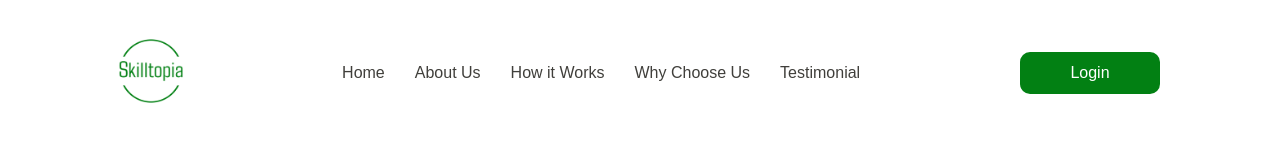
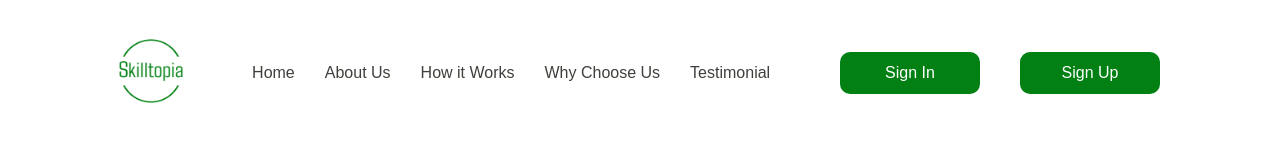
Before and after one commit to skillhataccelerator9team9/skillSwap, a React (Create React App) app in the folder client/skillswap-ui/: page / in a window 1280 px wide. Shown: the top 160 px of the page. Built offline with nearby package versions, Linux system fonts and the light colour scheme; no server answers; the HTML template or start-up script is replaced by a standard one.

Commit message:
added sign in and sign up buttons on landing page again

```diff
--- a/client/skillswap-ui/src/components/LandingPageNavBar.jsx
+++ b/client/skillswap-ui/src/components/LandingPageNavBar.jsx
@@ -31,8 +31,13 @@ const LandingPageNavBar = () => {
   }, []); // Empty array ensures this effect runs only once
 
   // Function to navigate and pass state for "Sign In" or "Sign Up"
-  const handleLogin = () => {
-    navigate('/onBoardingPage');
+  const handleLogin = (mode) => {
+    if (mode === 'signIn') {
+      navigate('/loginPage', { state: { mode } });
+    }
+    if (mode === 'signUp') {
+      navigate('/onBoardingPage', { state: { mode } });
+    }
   };
 
   return (
@@ -49,15 +54,15 @@ const LandingPageNavBar = () => {
           <a href="#testimonial" className="navbar-item">Testimonial</a>
         </div>
         <div>
-          {/* <button className="navbar-button" onClick={() => handleLogin('signIn')}>
+          <button className="navbar-button" onClick={() => handleLogin('signIn')}>
             Sign In
           </button>
           <button className="navbar-button" onClick={() => handleLogin('signUp')}>
             Sign Up
+          </button>
+          {/* <button className="navbar-button" onClick={() => handleLogin()}>
+            Login
           </button> */}
-          <button className="navbar-button" onClick={() => handleLogin()}>
-            Login
-          </button>
         </div>
       </div>
     </nav>
--- a/client/skillswap-ui/src/components/Login.jsx
+++ b/client/skillswap-ui/src/components/Login.jsx
@@ -13,7 +13,7 @@ const Login = () => {
 
   const { signIn } = useUser();
 
-  const location = useLocation();  // Hook to access passed state
+  const location = useLocation();  // Hook to access passed state (sign in and sign up)
 
   const [username, setUsername] = useState('');
   const [email, setEmail] = useState('');
```
